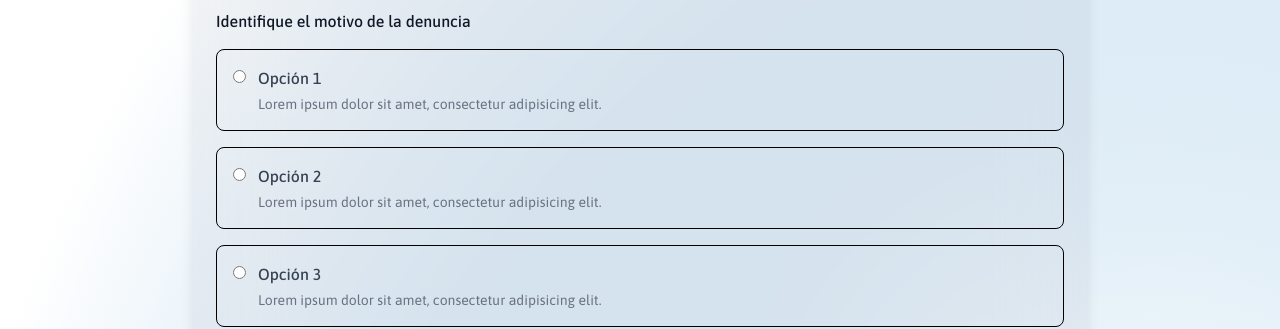
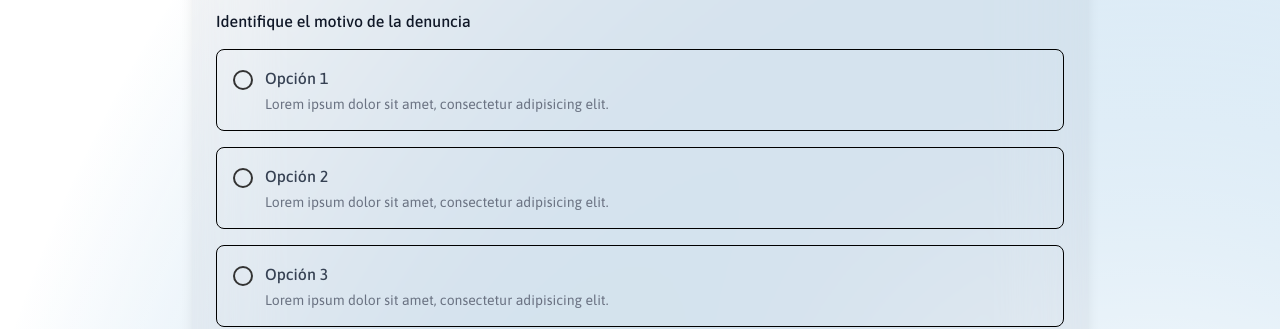
Before and after one commit to Nunu-DMG09/denuncias, a React (Vite) app in the folder frontend/: page / in a window 1280 px wide. Shown: the part 486-815 px from the top of the page. Built offline with nearby package versions, Linux system fonts and the light colour scheme; a web font is replaced by a local one.

Commit message:
style: enhance radio button styling with improved hover and focus effects

```diff
--- a/frontend/src/App.tsx
+++ b/frontend/src/App.tsx
@@ -92,7 +92,7 @@ function App() {
 										type="radio"
 										name="reason"
 										id={`reason-${num}`}
-										className="mt-1"
+										className="mt-1 w-5 h-5 cursor-pointer border-2 border-solid border-(--gray) rounded-full transition-all duration-300 ease-in-out hover:border-(--primary-color) checked:bg-(--primary-color) checked:border-(--primary-color) checked:bg-(image:--bg-radios) focus:outline-2 focus:outline-(--primary-color) focus:outline-offset-2 appearance-none"
 										onChange={() => setSelectedReason(num)}
 										checked={selectedReason === num}
 									/>
--- a/frontend/src/index.css
+++ b/frontend/src/index.css
@@ -8,6 +8,7 @@
   --bg-body: #eaf0f9;
   --titles: "Encode Sans Semi Expanded", serif;
   --font: "Asap", serif;
+  --bg-radios: radial-gradient(circle, var(--white) 0%, var(--white) 35%, transparent 35%);
 }
 @import 'tailwindcss';
 html{
```
